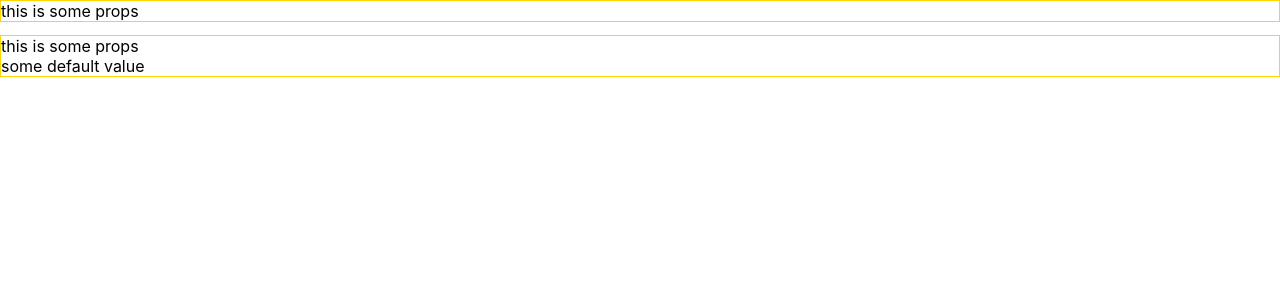
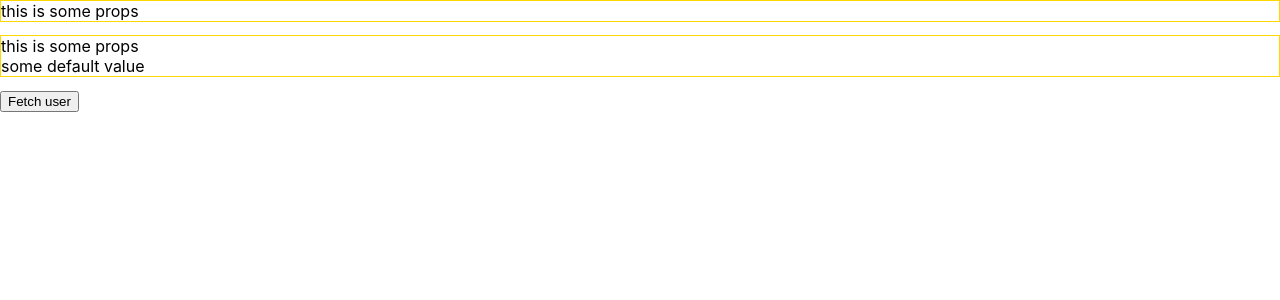
Before and after one commit to lucasportella/react-typescript, a React (Create React App) app: page / in a window 1280 px wide. Shown: the top 300 px of the page. Built offline with nearby package versions, Linux system fonts and the light colour scheme.

Commit message:
feat: typing useState usingprimitives and interface with good practices

```diff
--- a/src/App.tsx
+++ b/src/App.tsx
@@ -1,6 +1,7 @@
 import React from 'react';
 import PropsExample from './typescriptExamples/PropsSimpleExample';
-import OptionalPropExample from './typescriptExamples/OptinalPropExample';
+import OptionalPropExample from './typescriptExamples/OptinalProp';
+import UseStateAndFetch from './typescriptExamples/UseStateAndFetch';
 
 
 function App() {
@@ -8,6 +9,7 @@ function App() {
     <div >
       <PropsExample someProps='this is some props'/>
       <OptionalPropExample someProps='this is some props'/> {/* optional prop intentionally not passed in this component*/}
+      <UseStateAndFetch />
     </div>
   );
 }
--- /dev/null
+++ b/src/ts/interfaces.ts
@@ -0,0 +1,13 @@
+export interface Address {
+    street: string;
+    number: number;
+    zip: string;
+}
+
+export interface User {
+    name: string;
+    age: number;
+    country: string;
+    address: Address;
+    admin: boolean;
+}
--- a/src/typescriptExamples/OptinalPropExample.tsx
+++ b/src/typescriptExamples/OptinalProp.tsx
@@ -7,7 +7,7 @@ interface ComponentProps {
     // the "?" symbol makes the prop optional, the component OptionalPropExample is passed in the App component only with the someProps prop, but because the optionalProp is optional, typescript doesn't raise an error
 }
 
-const OptionalPropExample = ({someProps, optionalProp, anotherOptionalProp='some default value'}: ComponentProps) => {
+const OptionalProp = ({someProps, optionalProp, anotherOptionalProp='some default value'}: ComponentProps) => {
  return <section>
      <div>{someProps}</div>
      <div>{optionalProp}</div>
@@ -15,4 +15,4 @@ const OptionalPropExample = ({someProps, optionalProp, anotherOptionalProp='some
  </section>
 }
 
-export default OptionalPropExample
+export default OptionalProp
--- /dev/null
+++ b/src/typescriptExamples/UseStateAndFetch.tsx
@@ -0,0 +1,30 @@
+import React, { useState } from "react";
+import {User} from '../ts/interfaces'
+
+const UseStateAndFetch = () => {
+ const [user, setUser] = useState<User | null>(null)
+
+const fetchUser = () => {
+    // mocks API
+    setUser({
+        name: "Lucas",
+        age: 29,
+        country: 'Brazil',
+        address: {
+            street: 'avenue 2',
+            number: 999,
+            zip: '9999-999'
+        },
+        admin: false
+    })
+}
+return (
+    <>
+    <button type="button" onClick={fetchUser}>Fetch user</button>
+    {user && <p>Hello {user.name}!</p>}
+    </>
+)
+
+}
+
+export default UseStateAndFetch
```
